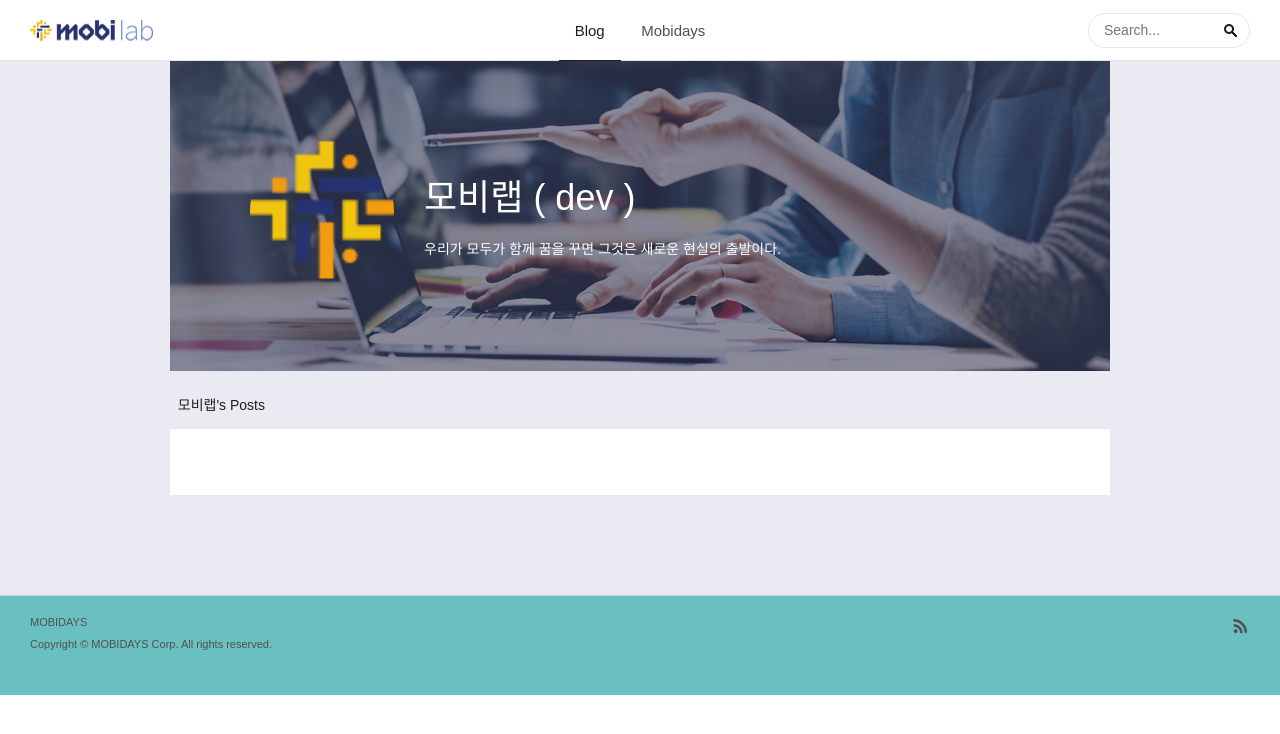
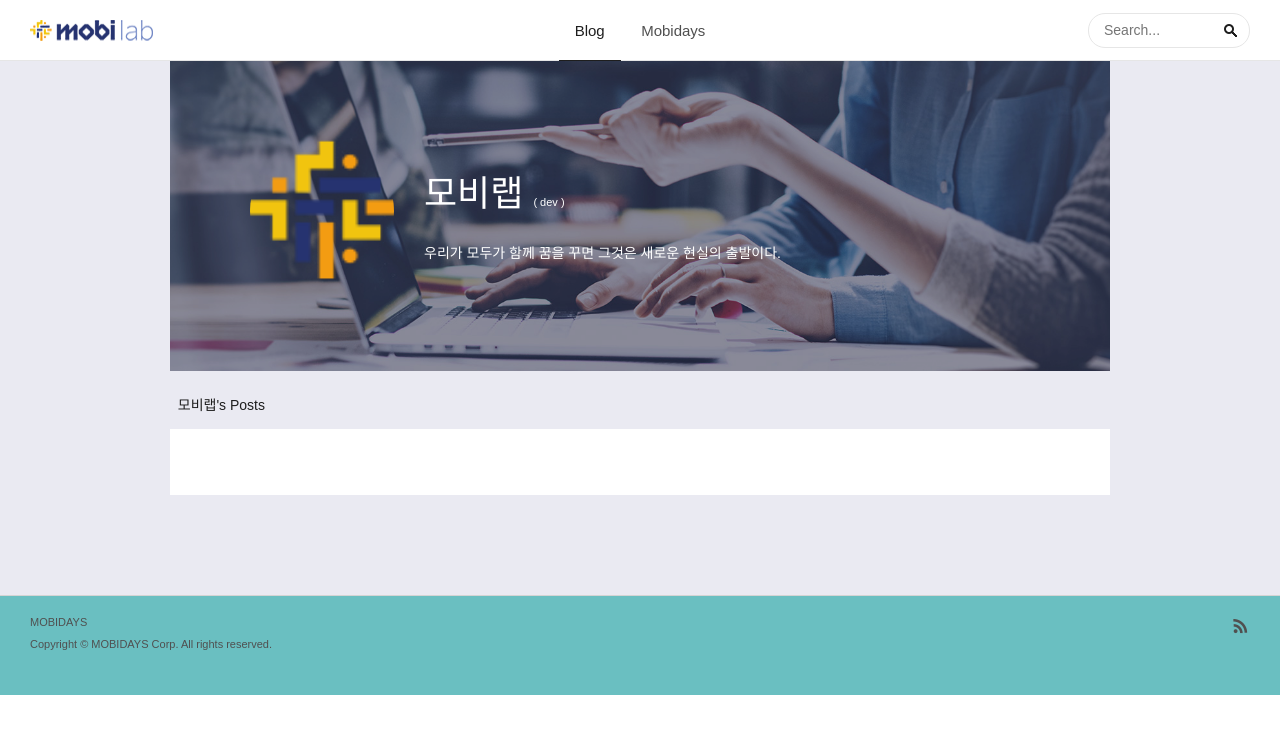
Before and after one commit to mobidays-dev/mobilab, a Jekyll site: the page built from _authors/dev.md, in a window 1280 px wide. Shown: the top 734 px of the page. Built offline with Jekyll 4.4.1, drawn with Linux system fonts in a browser that asks for light colours; comment, search, counter and statistics services are not loaded.

Commit message:
link test

```diff
--- a/_layouts/author.html
+++ b/_layouts/author.html
@@ -12,7 +12,7 @@ layout: default
         <div>
             <h1>{{ page.title | default: page.name }}
               {% if page.name %}
-              <b>
+              <b style="font-size:11px;">
                 ( {{ page.name }} )
               </b>
               {% endif %}
```
